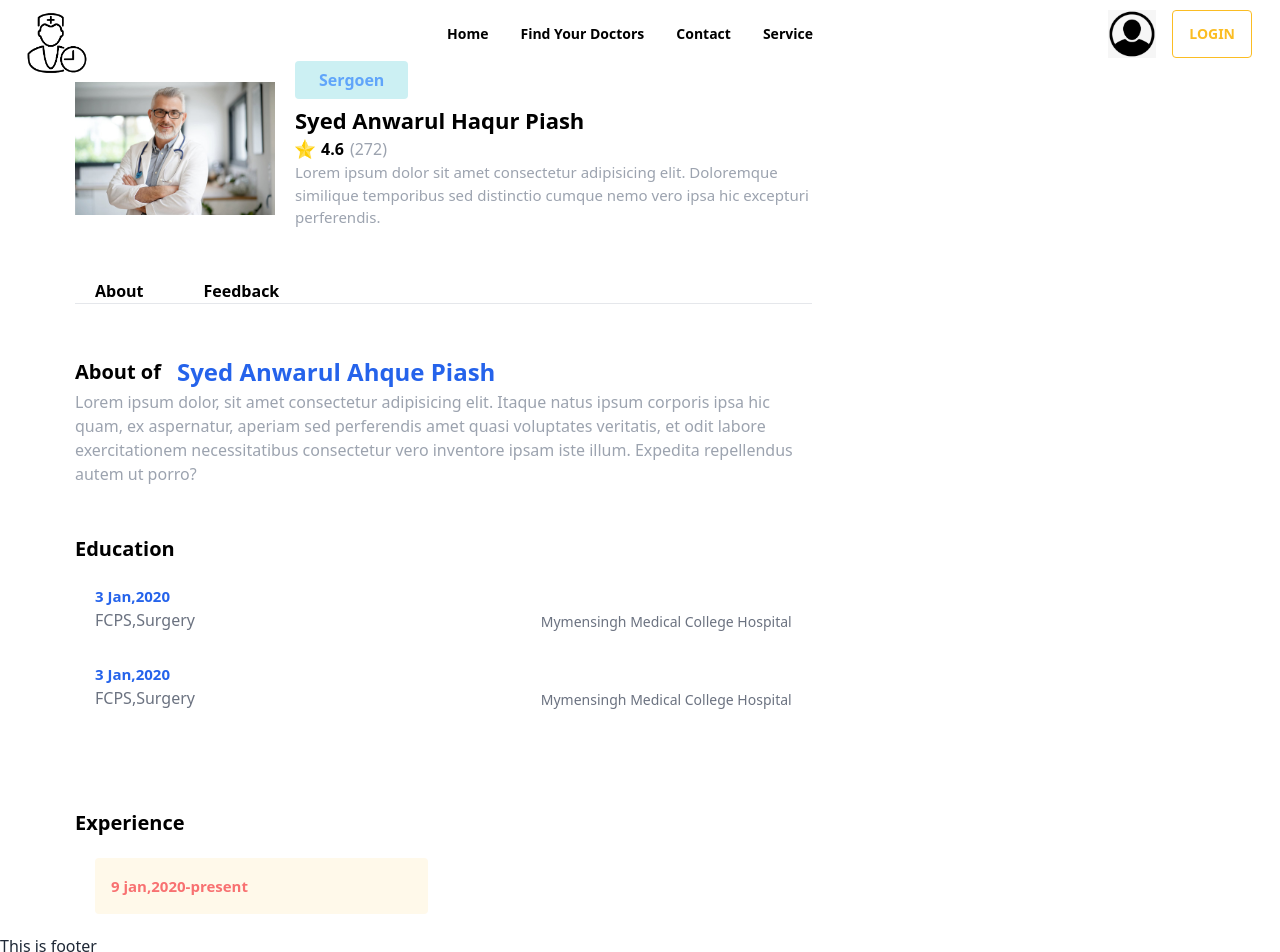
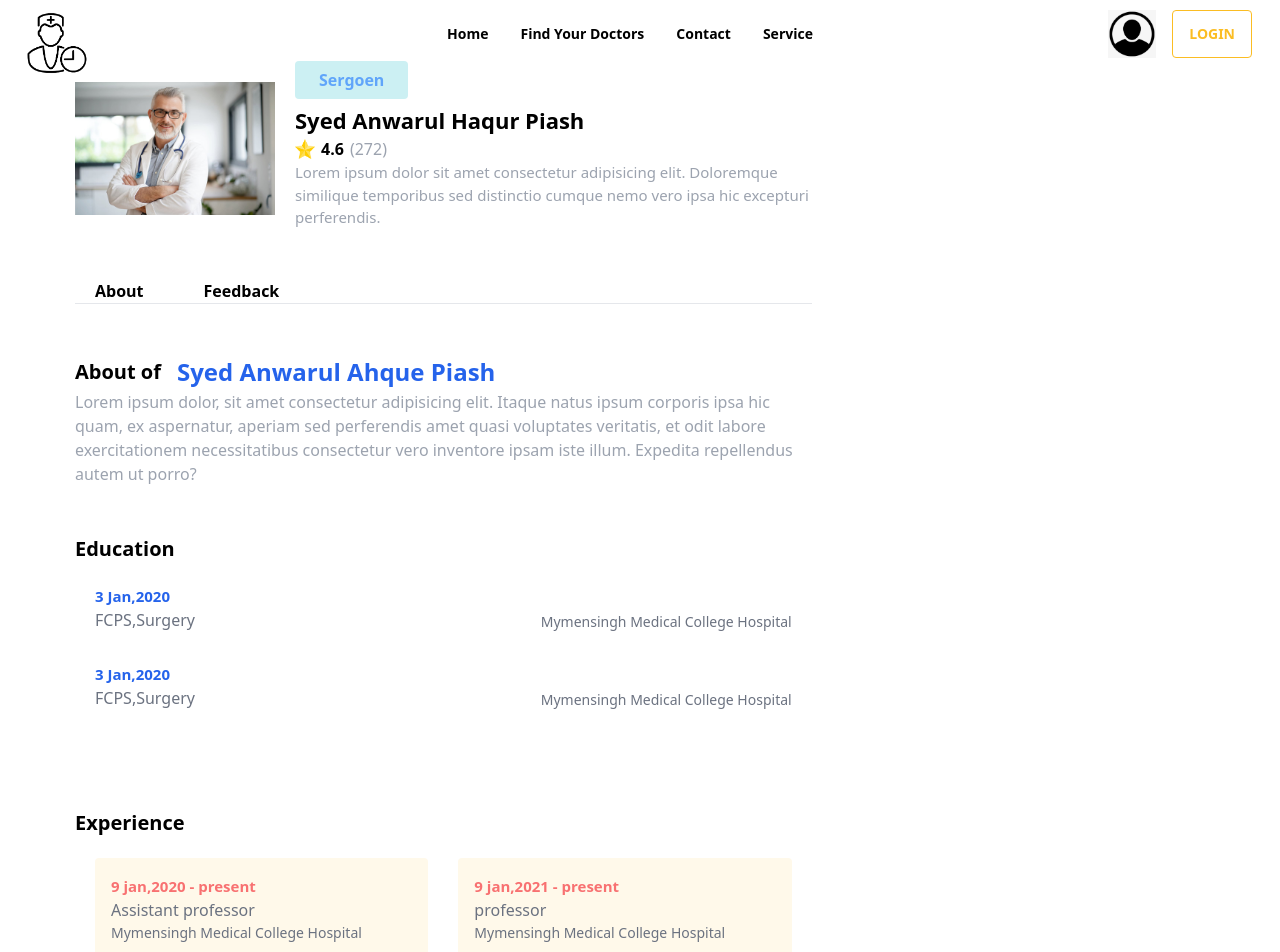
Before and after one commit to Syed-Anwarul-Haque-Piash/doctor-appoinment-client, a React (Vite) app: page /doctor/1 in a window 1280 px wide. Shown: the top 952 px of the page. Built offline with nearby package versions, Linux system fonts and the light colour scheme.

Commit message:
experience

```diff
--- a/src/pages/Doctors/DoctorAbout.jsx
+++ b/src/pages/Doctors/DoctorAbout.jsx
@@ -33,7 +33,14 @@ const DoctorAbout = () => {
         <h3 className='text-[20px] text-black font-semibold'>Experience</h3>
         <ul className='grid sm:grid-cols-2 gap-[30px] pt-4 md:p-5'>
           <li className='p-4 rounded bg-[#fff9ea]'>
-            <span className='text-red-400 text-[15px] font-semibold'>9 jan,2020-present</span>
+            <span className='text-red-400 text-[15px] font-semibold'>9 jan,2020 - present</span>
+            <p className='text-[16px] font-medium text-gray-500'>Assistant professor</p>
+            <p className='text-[14px] font-medium text-gray-500'>Mymensingh Medical College Hospital</p>
+          </li>
+          <li className='p-4 rounded bg-[#fff9ea]'>
+            <span className='text-red-400 text-[15px] font-semibold'>9 jan,2021 - present</span>
+            <p className='text-[16px] font-medium text-gray-500'>professor</p>
+            <p className='text-[14px] font-medium text-gray-500'>Mymensingh Medical College Hospital</p>
           </li>
         </ul>
         </div>
```
